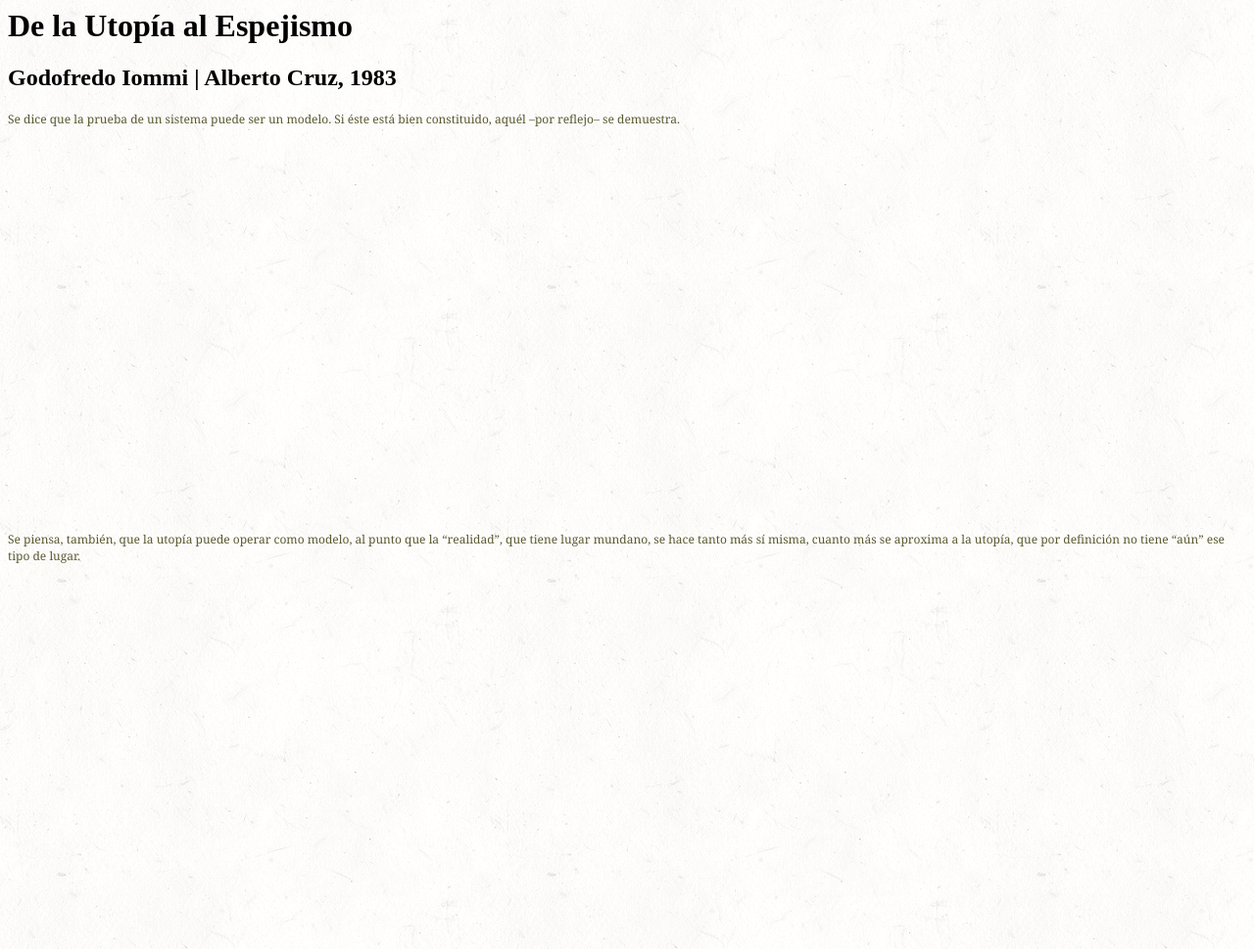
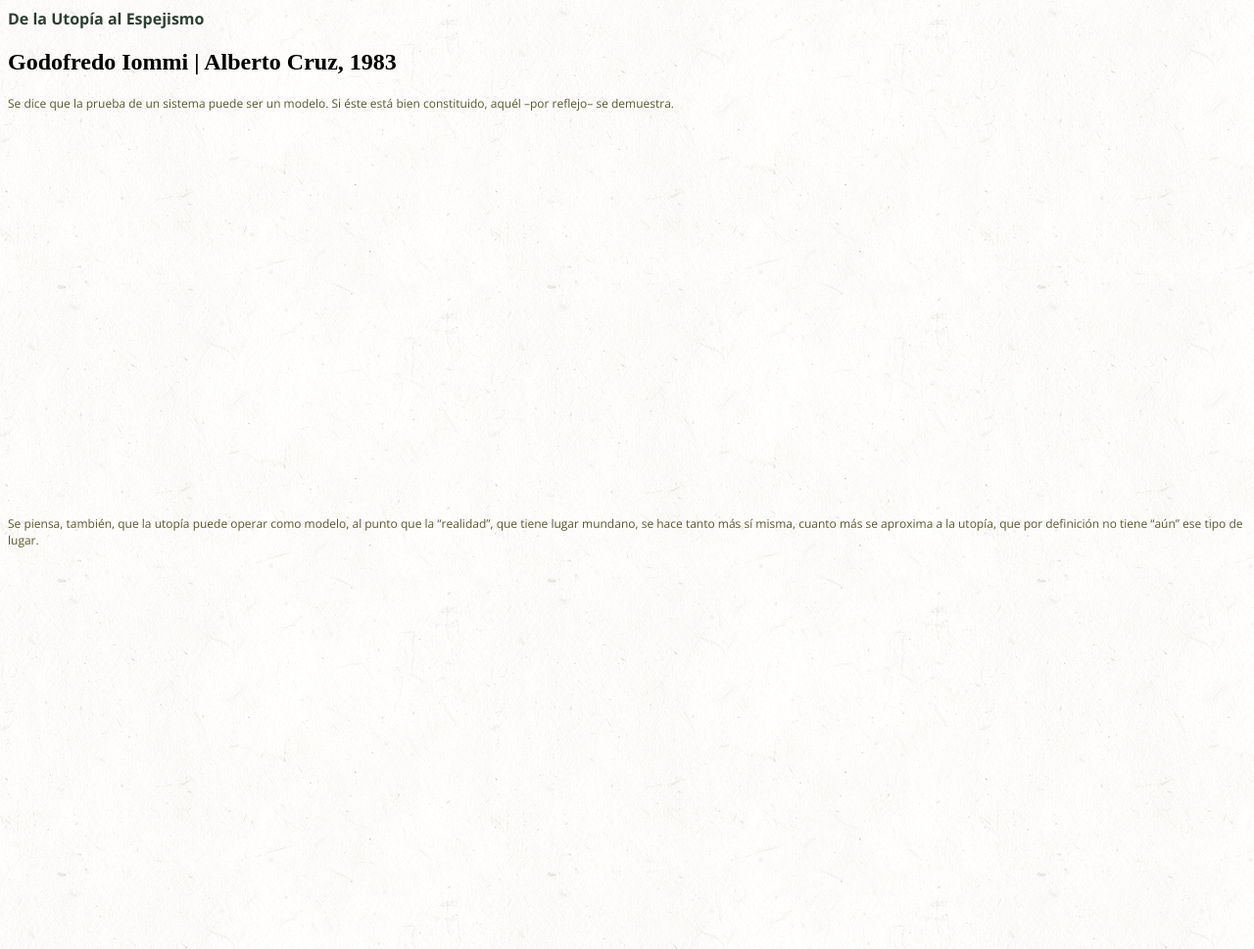
Before and after one commit to j-ulzurrun/trazo-vegetal-juj, a plain HTML site: page index.html in a window 1280 px wide. Shown: the top 969 px of the page at 98% size. Drawn offline with nearby package versions, Linux system fonts and the light colour scheme; files whose address does not match are found by name.

Commit message:
Tipografía

```diff
--- a/css/estilo.css
+++ b/css/estilo.css
@@ -1,14 +1,14 @@
-@import
+@import url(http://fonts.googleapis.com/css?family=Open+Sans:300italic,400italic,400,300,700,800);
 
 h1{
-	font-family: Georgia;
+	font-family: Open Sans;
 	font-size: 16px;
 	text-align: left;
 	color: #2E3F35;
 }
 
 p{
-	font-family: Georgia;
+	font-family: Open Sans;
 	font-size: 12px;
 	color: #5A5931;
 	padding-bottom: 400px;
```
